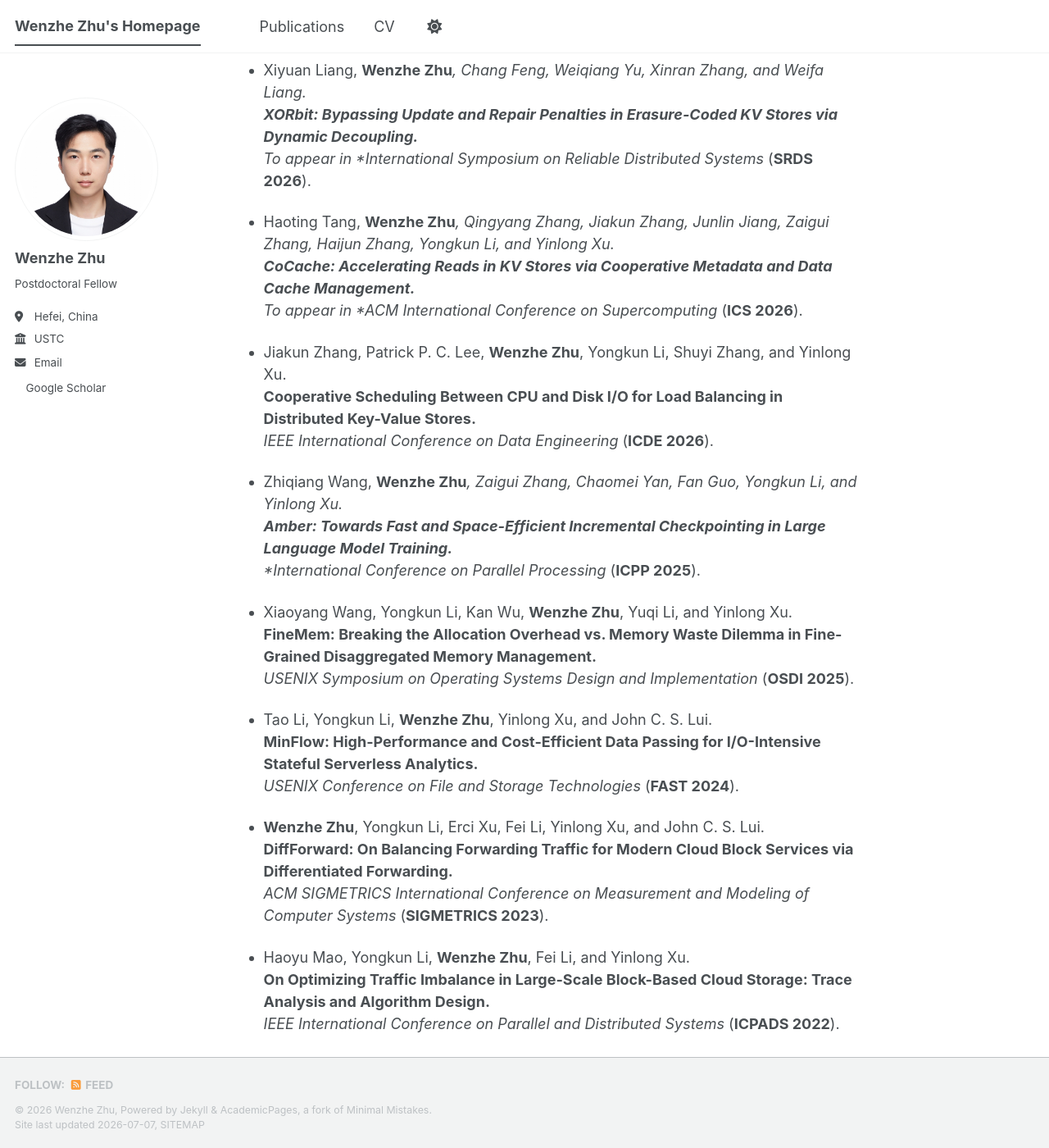
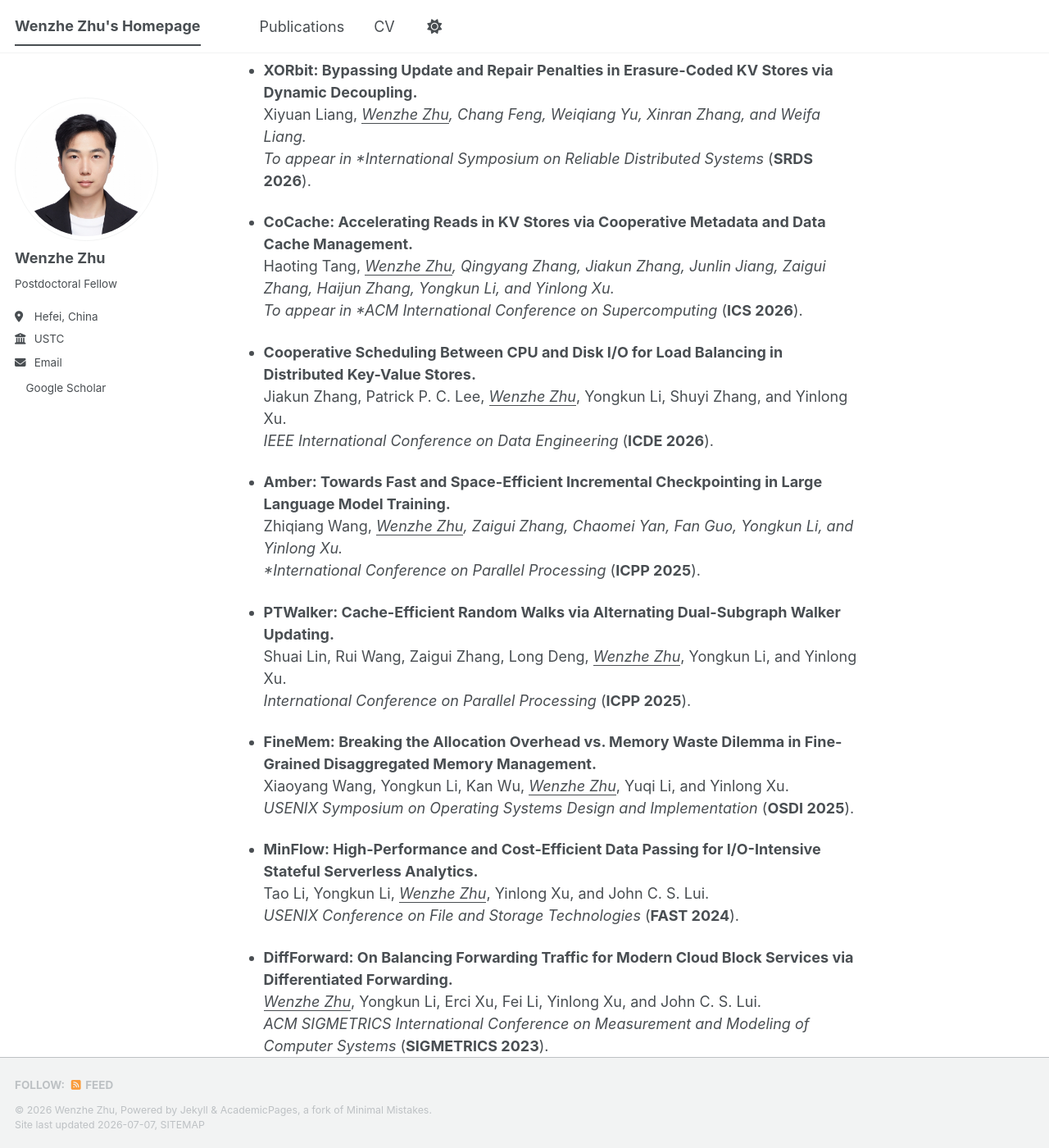
Before and after one commit to wzhzhu/wzhzhu.github.io, a Jekyll site: the page built from _pages/about.md, in a window 1280 px wide and 1400 px high, scrolled down 352 px. Shown: the whole window at 82% size. Built offline with Jekyll 4.4.1, drawn with Linux system fonts in a browser that asks for light colours; a style sheet for code colours, icons or effects is not loaded; some of the changed text lies outside the part shown.

Commit message:
Update about.md

```diff
--- a/_pages/about.md
+++ b/_pages/about.md
@@ -9,40 +9,44 @@ redirect_from:
 
 I am a postdoctoral fellow at the University of Science and Technology of China. My research focuses on building scalable and resource-efficient storage, memory, and data-serving systems for data-intensive computing and emerging AI workloads. My work spans distributed storage systems, key-value stores, disaggregated memory, vector databases for AI retrieval, and checkpointing systems for large language model training.
 
-## Selected Publications
+## Publications
 
 \* denotes lead and corresponding author.
 
-- Xiyuan Liang, **Wenzhe Zhu***, Chang Feng, Weiqiang Yu, Xinran Zhang, and Weifa Liang.
-  **XORbit: Bypassing Update and Repair Penalties in Erasure-Coded KV Stores via Dynamic Decoupling.**
+- **XORbit: Bypassing Update and Repair Penalties in Erasure-Coded KV Stores via Dynamic Decoupling.**
+  Xiyuan Liang, <u><em>Wenzhe Zhu</em></u>*, Chang Feng, Weiqiang Yu, Xinran Zhang, and Weifa Liang.
   To appear in *International Symposium on Reliable Distributed Systems* (**SRDS 2026**).
 
-- Haoting Tang, **Wenzhe Zhu***, Qingyang Zhang, Jiakun Zhang, Junlin Jiang, Zaigui Zhang, Haijun Zhang, Yongkun Li, and Yinlong Xu.
-  **CoCache: Accelerating Reads in KV Stores via Cooperative Metadata and Data Cache Management.**
+- **CoCache: Accelerating Reads in KV Stores via Cooperative Metadata and Data Cache Management.**
+  Haoting Tang, <u><em>Wenzhe Zhu</em></u>*, Qingyang Zhang, Jiakun Zhang, Junlin Jiang, Zaigui Zhang, Haijun Zhang, Yongkun Li, and Yinlong Xu.
   To appear in *ACM International Conference on Supercomputing* (**ICS 2026**).
 
-- Jiakun Zhang, Patrick P. C. Lee, **Wenzhe Zhu**, Yongkun Li, Shuyi Zhang, and Yinlong Xu.
-  **Cooperative Scheduling Between CPU and Disk I/O for Load Balancing in Distributed Key-Value Stores.**
+- **Cooperative Scheduling Between CPU and Disk I/O for Load Balancing in Distributed Key-Value Stores.**
+  Jiakun Zhang, Patrick P. C. Lee, <u><em>Wenzhe Zhu</em></u>, Yongkun Li, Shuyi Zhang, and Yinlong Xu.
   *IEEE International Conference on Data Engineering* (**ICDE 2026**).
 
-- Zhiqiang Wang, **Wenzhe Zhu***, Zaigui Zhang, Chaomei Yan, Fan Guo, Yongkun Li, and Yinlong Xu.
-  **Amber: Towards Fast and Space-Efficient Incremental Checkpointing in Large Language Model Training.**
+- **Amber: Towards Fast and Space-Efficient Incremental Checkpointing in Large Language Model Training.**
+  Zhiqiang Wang, <u><em>Wenzhe Zhu</em></u>*, Zaigui Zhang, Chaomei Yan, Fan Guo, Yongkun Li, and Yinlong Xu.
   *International Conference on Parallel Processing* (**ICPP 2025**).
 
-- Xiaoyang Wang, Yongkun Li, Kan Wu, **Wenzhe Zhu**, Yuqi Li, and Yinlong Xu.
-  **FineMem: Breaking the Allocation Overhead vs. Memory Waste Dilemma in Fine-Grained Disaggregated Memory Management.**
+- **PTWalker: Cache-Efficient Random Walks via Alternating Dual-Subgraph Walker Updating.**
+  Shuai Lin, Rui Wang, Zaigui Zhang, Long Deng, <u><em>Wenzhe Zhu</em></u>, Yongkun Li, and Yinlong Xu.
+  *International Conference on Parallel Processing* (**ICPP 2025**).
+
+- **FineMem: Breaking the Allocation Overhead vs. Memory Waste Dilemma in Fine-Grained Disaggregated Memory Management.**
+  Xiaoyang Wang, Yongkun Li, Kan Wu, <u><em>Wenzhe Zhu</em></u>, Yuqi Li, and Yinlong Xu.
   *USENIX Symposium on Operating Systems Design and Implementation* (**OSDI 2025**).
 
-- Tao Li, Yongkun Li, **Wenzhe Zhu**, Yinlong Xu, and John C. S. Lui.
-  **MinFlow: High-Performance and Cost-Efficient Data Passing for I/O-Intensive Stateful Serverless Analytics.**
+- **MinFlow: High-Performance and Cost-Efficient Data Passing for I/O-Intensive Stateful Serverless Analytics.**
+  Tao Li, Yongkun Li, <u><em>Wenzhe Zhu</em></u>, Yinlong Xu, and John C. S. Lui.
   *USENIX Conference on File and Storage Technologies* (**FAST 2024**).
 
-- **Wenzhe Zhu**, Yongkun Li, Erci Xu, Fei Li, Yinlong Xu, and John C. S. Lui.
-  **DiffForward: On Balancing Forwarding Traffic for Modern Cloud Block Services via Differentiated Forwarding.**
+- **DiffForward: On Balancing Forwarding Traffic for Modern Cloud Block Services via Differentiated Forwarding.**
+  <u><em>Wenzhe Zhu</em></u>, Yongkun Li, Erci Xu, Fei Li, Yinlong Xu, and John C. S. Lui.
   *ACM SIGMETRICS International Conference on Measurement and Modeling of Computer Systems* (**SIGMETRICS 2023**).
 
-- Haoyu Mao, Yongkun Li, **Wenzhe Zhu**, Fei Li, and Yinlong Xu.
-  **On Optimizing Traffic Imbalance in Large-Scale Block-Based Cloud Storage: Trace Analysis and Algorithm Design.**
+- **On Optimizing Traffic Imbalance in Large-Scale Block-Based Cloud Storage: Trace Analysis and Algorithm Design.**
+  Haoyu Mao, Yongkun Li, <u><em>Wenzhe Zhu</em></u>, Fei Li, and Yinlong Xu.
   *IEEE International Conference on Parallel and Distributed Systems* (**ICPADS 2022**).
 
 ## Education
```
